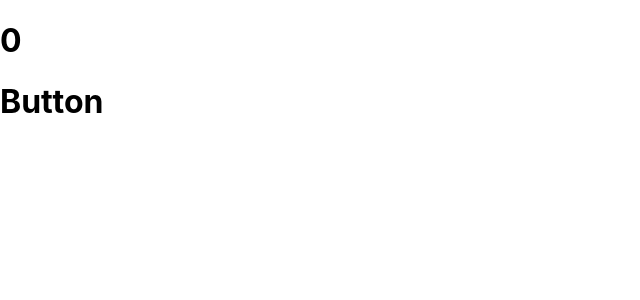
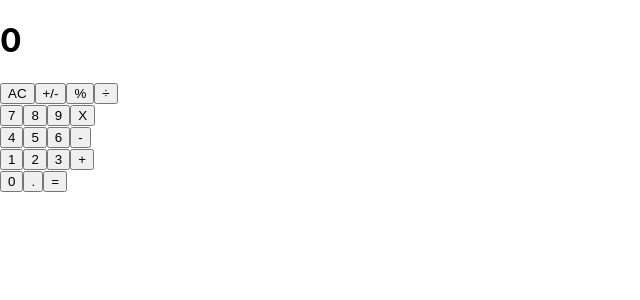
Before and after one commit to Div685/React-Calculator-app, a React (Create React App) app: page / in a window 1280 px wide. Shown: the top 300 px of the page, without its empty margins (0-640 px from the left). Built offline with nearby package versions, Linux system fonts and the light colour scheme.

Commit message:
update Button and ButtonPanel component
- Added button element to Button component
- Rendered button component from ButtonPanel

```diff
--- a/src/components/Button.js
+++ b/src/components/Button.js
@@ -0,0 +1,18 @@
+import React, { Component } from 'react';
+import PropTypes from 'prop-types';
+
+// eslint-disable-next-line react/prefer-stateless-function
+export default class Button extends Component {
+  render() {
+    const { name } = this.props;
+    return (
+      <button className="btnName" type="button">
+        { name }
+      </button>
+    );
+  }
+}
+
+Button.propTypes = {
+  name: PropTypes.string.isRequired,
+};
--- a/src/components/ButtonPanel.js
+++ b/src/components/ButtonPanel.js
@@ -1,18 +1,41 @@
 import React, { Component } from 'react';
-import PropTypes from 'prop-types';
+import Button from './Button';
 
 // eslint-disable-next-line react/prefer-stateless-function
 export default class ButtonPanel extends Component {
   render() {
-    const { name } = this.props;
     return (
-      <div>
-        <h1>{name}</h1>
+      <div className="main-div">
+        <div className="group-1">
+          <Button name="AC" />
+          <Button name="+/-" />
+          <Button name="%" />
+          <Button name="÷" />
+        </div>
+        <div lassName="group-2">
+          <Button name="7" />
+          <Button name="8" />
+          <Button name="9" />
+          <Button name="X" />
+        </div>
+        <div lassName="group-3">
+          <Button name="4" />
+          <Button name="5" />
+          <Button name="6" />
+          <Button name="-" />
+        </div>
+        <div>
+          <Button name="1" />
+          <Button name="2" />
+          <Button name="3" />
+          <Button name="+" />
+        </div>
+        <div>
+          <Button name="0" />
+          <Button name=" . " />
+          <Button name="=" />
+        </div>
       </div>
     );
   }
 }
-
-ButtonPanel.propTypes = {
-  name: PropTypes.string.isRequired,
-};
```
